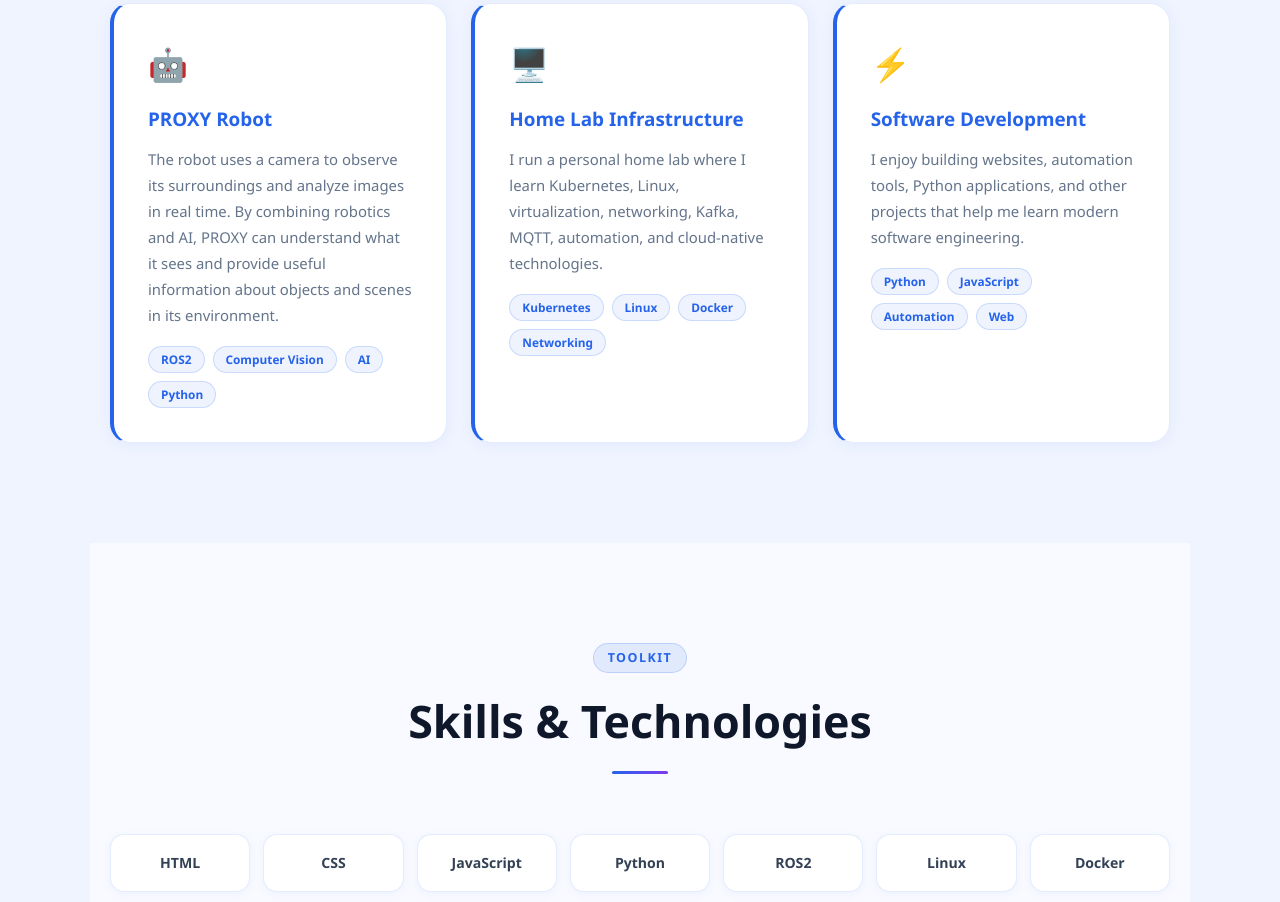
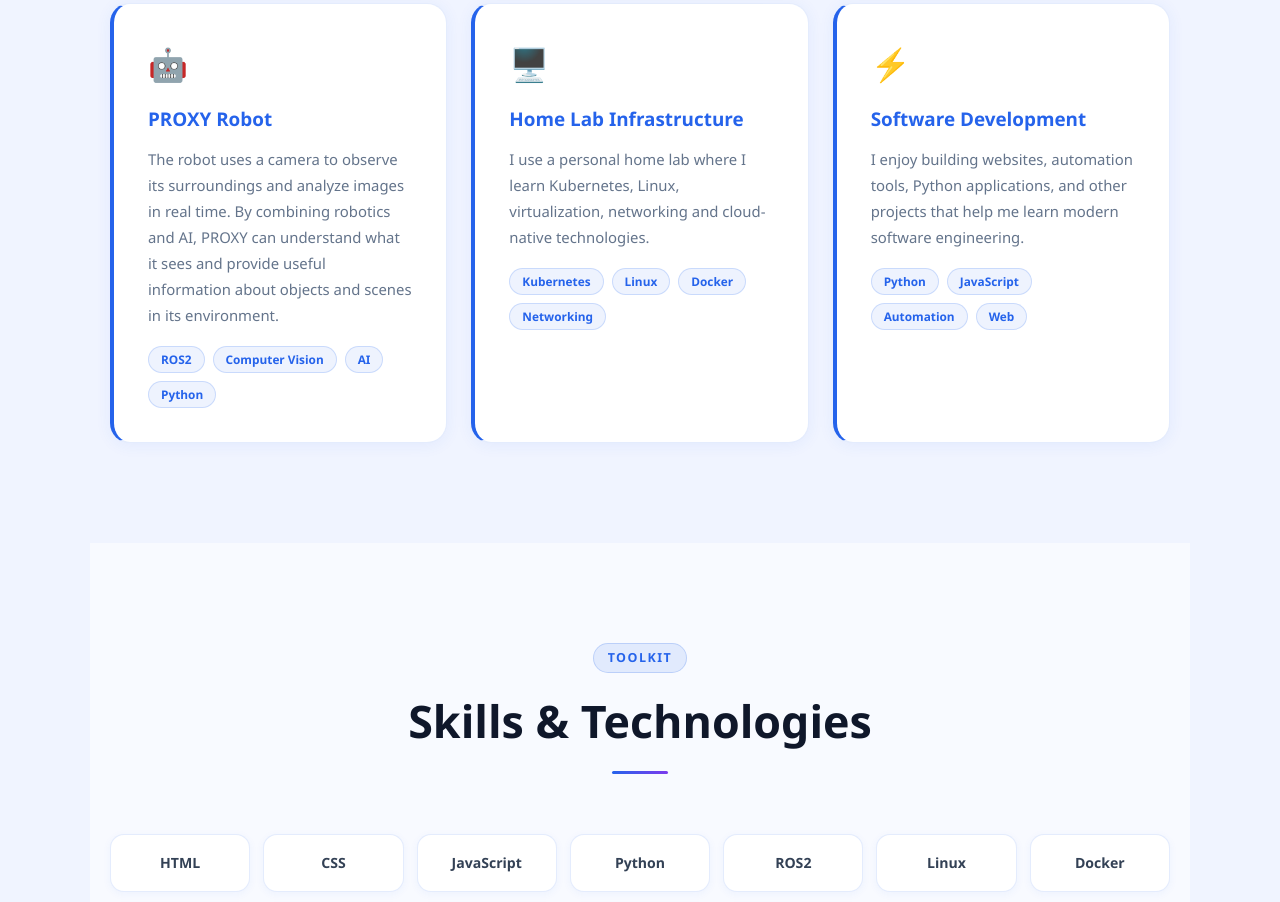
Before and after one commit to akshaths/akshaths.com, a plain HTML site: page index.html in a window 1280 px wide. Shown: the part 2564-3466 px from the top of the page. Drawn offline with Linux system fonts and the light colour scheme.

Commit message:
Update index.html
Updating the tech content

```diff
--- a/index.html
+++ b/index.html
@@ -674,7 +674,7 @@
     <div class="project-card reveal s2">
       <span class="project-icon">🖥️</span>
       <h3>Home Lab Infrastructure</h3>
-      <p>I run a personal home lab where I learn Kubernetes, Linux, virtualization, networking, Kafka, MQTT, automation, and cloud-native technologies.</p>
+      <p>I use a personal home lab where I learn Kubernetes, Linux, virtualization, networking and cloud-native technologies.</p>
       <div class="tags">
         <span class="tag">Kubernetes</span>
         <span class="tag">Linux</span>
```
